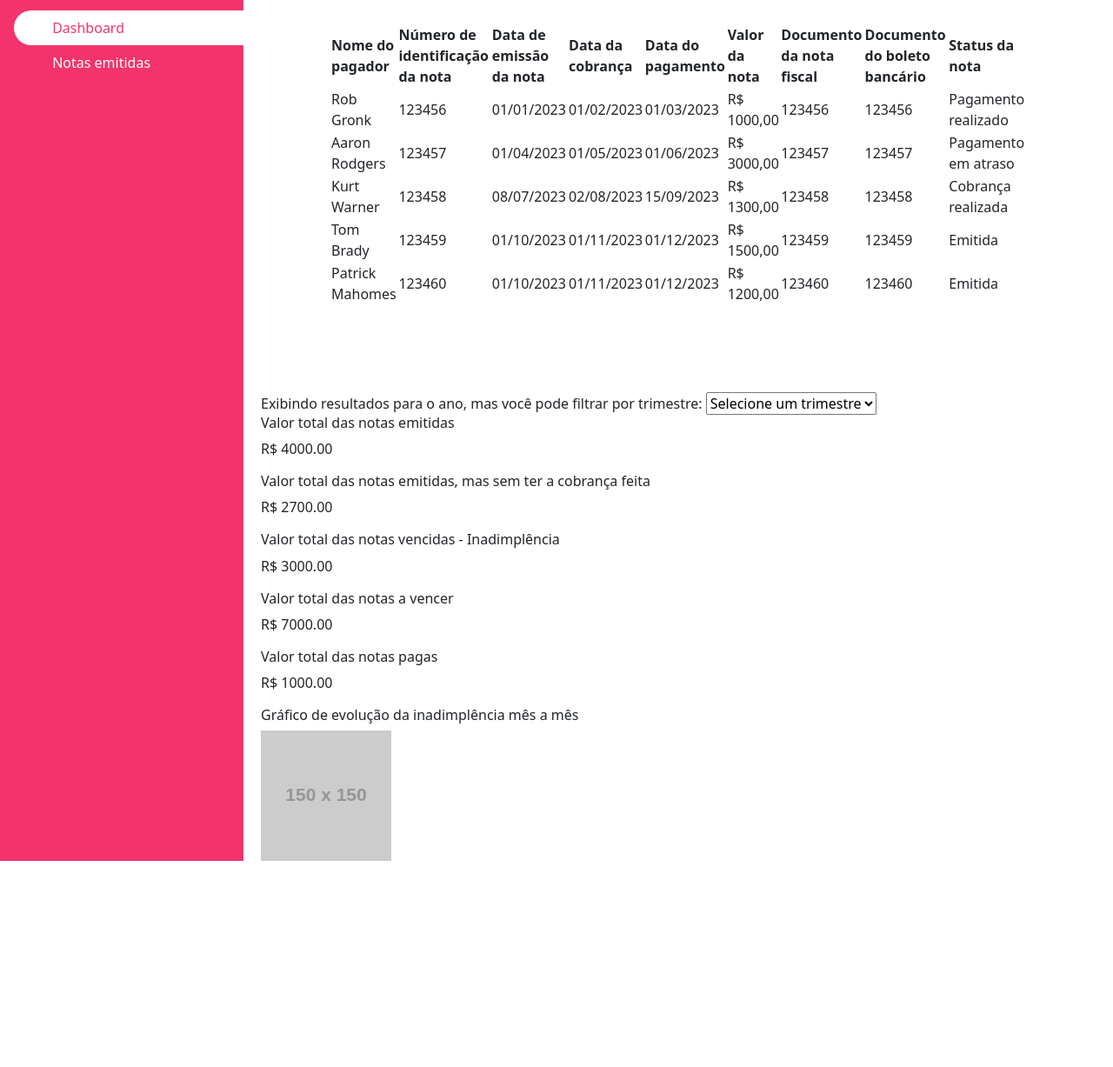
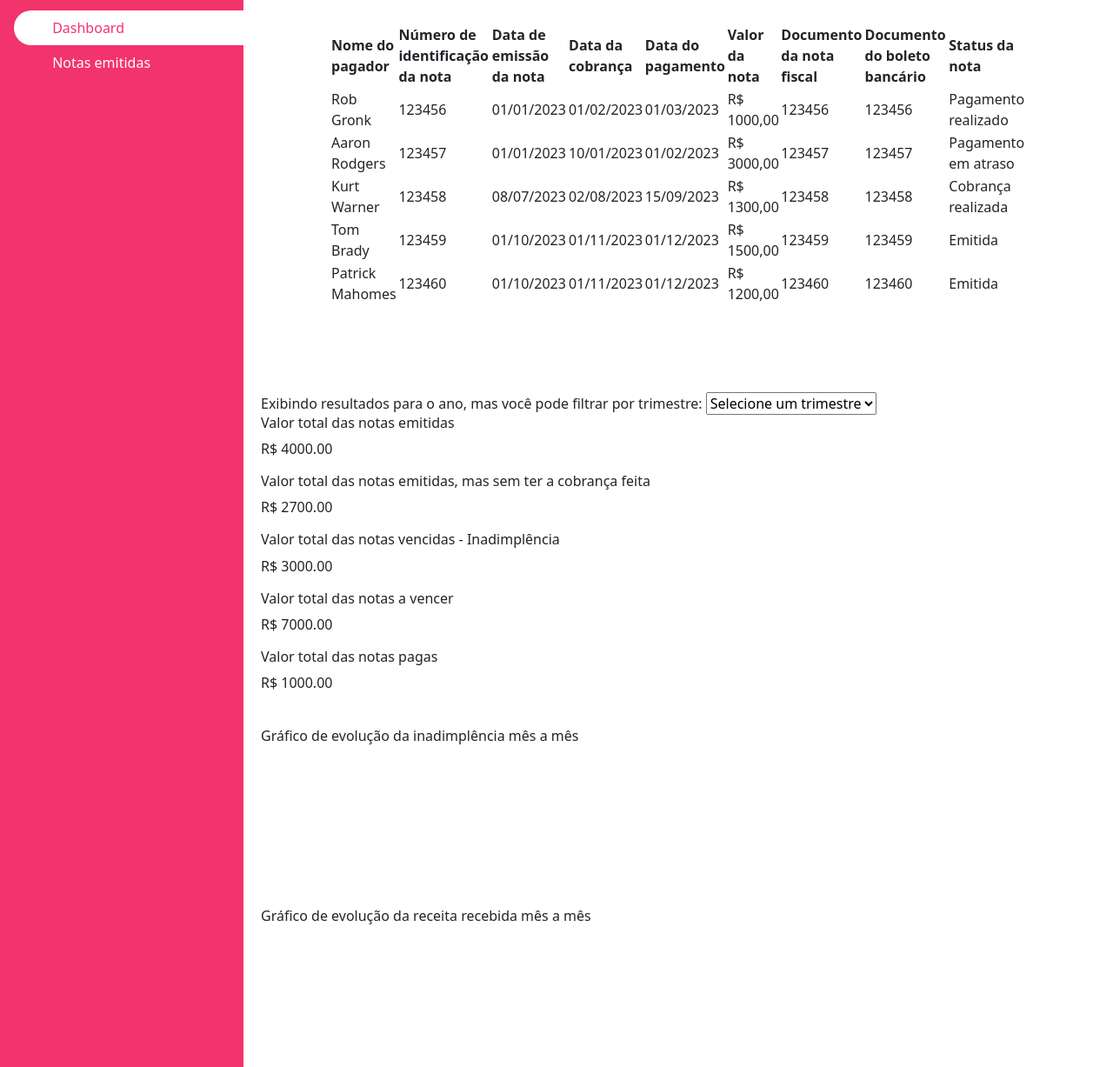
Before and after one commit to vhprestes/project-html, a plain HTML site: page index.html in a window 1280 px wide. Shown: the part 73-1300 px from the top of the page at 87% size. Before the commit the page ends 1063 px from the top, so only its background shows below. Drawn offline with nearby package versions, Linux system fonts and the light colour scheme; placeholder pictures from the web are drawn by us.

Commit message:
fix text

```diff
--- a/index.html
+++ b/index.html
@@ -115,9 +115,9 @@ ano. As seguintes informações devem ser mostradas no dashboard:
       <tr>
         <td>Aaron Rodgers</td>
         <td>123457</td>
-        <td>01/04/2023</td>
-        <td>01/05/2023</td>
-        <td>01/06/2023</td>
+        <td>01/01/2023</td>
+        <td>10/01/2023</td>
+        <td>01/02/2023</td>
         <td>R$ 3000,00</td>
         <td>123457</td>
         <td>123457</td>
@@ -158,6 +158,8 @@ ano. As seguintes informações devem ser mostradas no dashboard:
         <td>123460</td>
         <td>123460</td>
         <td>Emitida</td>
+
+      </tr>
     </tbody>
   </table>
 
@@ -197,13 +199,23 @@ ano. As seguintes informações devem ser mostradas no dashboard:
       <h6>Valor total das notas pagas</h6>
       <p>R$ 2000,00</p>
     </div>
+    <br
+    <br>
 
     <div class="grafico-inadimplencia">
       <h6>Gráfico de evolução da inadimplência mês a mês</h6>
-      <img src="https://via.placeholder.com/150" alt="grafico-inadimplencia">
+      <canvas id="chart-inadimplencia"></canvas>
+      <br>
+
+<br>
+      <div class="grafico-receita">
+        <h6>Gráfico de evolução da receita recebida mês a mês</h6>
+        <canvas id="chart-receita"></canvas>
+      </div>
 
 </div>
 
 
+
 </body>
 </html>
```
